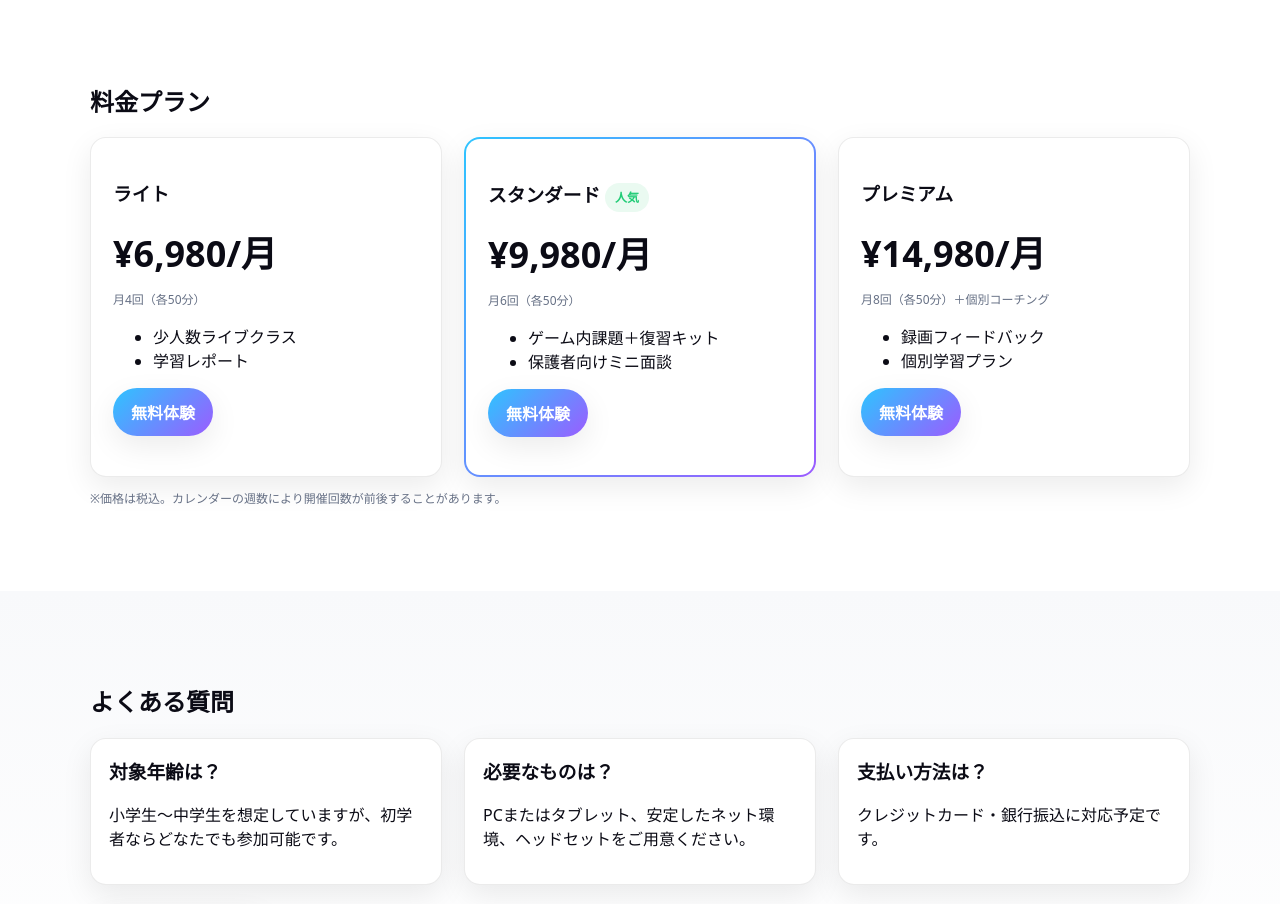
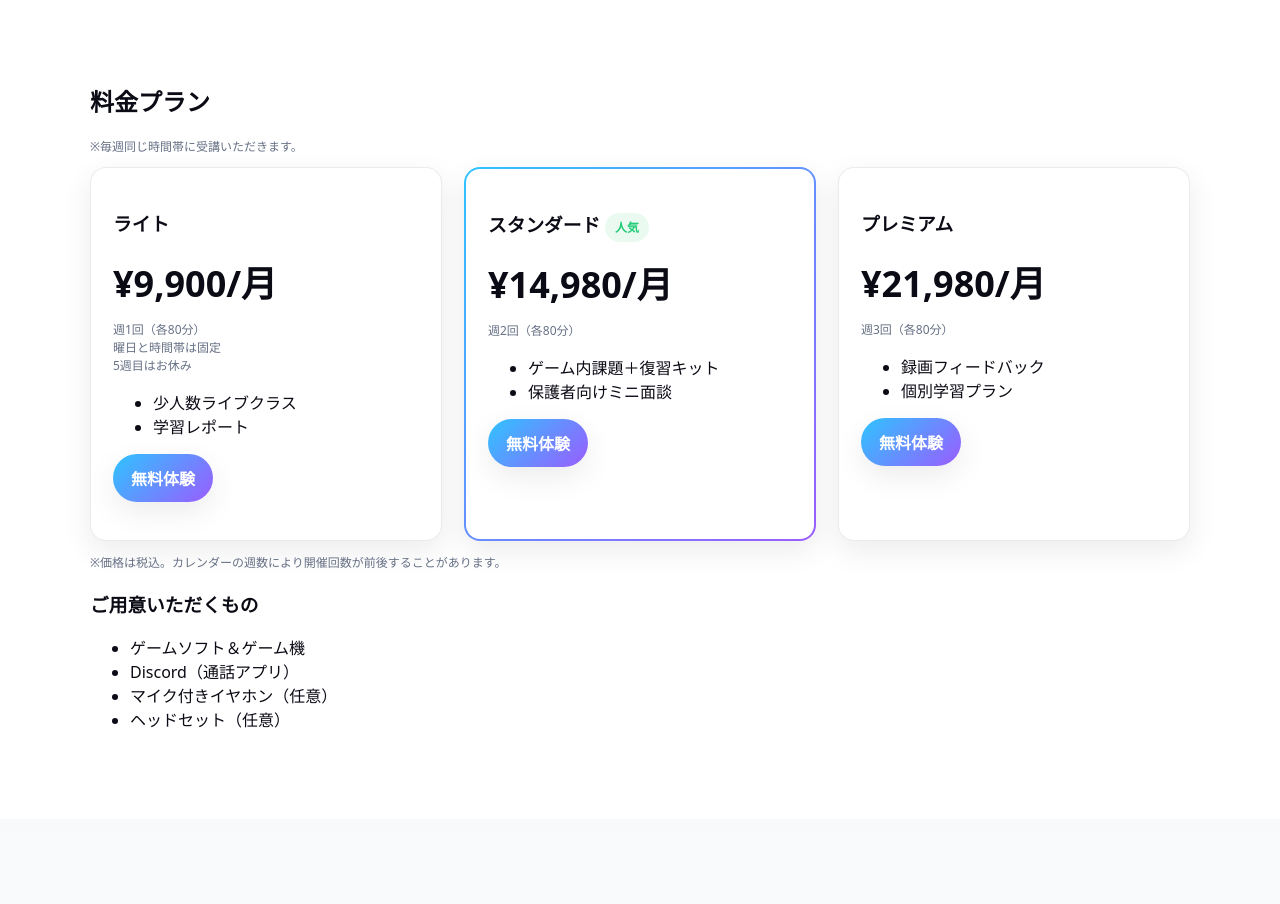
Before and after one commit to englishgamingac-ctrl/Gyen, a plain HTML site: page index.html in a window 1280 px wide. Shown: the part 1580-2484 px from the top of the page. Drawn offline with Linux system fonts and the light colour scheme.

Commit message:
Update index.html

```diff
--- a/index.html
+++ b/index.html
@@ -1,5 +1,4 @@
 <!DOCTYPE html>
-
 <html class="scroll-fade" lang="ja">
 <head>
 <meta charset="utf-8"/>
@@ -78,11 +77,12 @@
 <section class="section" id="pricing">
 <div class="wrap">
 <h2 class="reveal">料金プラン</h2>
+<p class="small">※毎週同じ時間帯に受講いただきます。</p>
 <div class="pricing">
 <div class="price-card reveal">
 <h3>ライト</h3>
-<div class="price">¥6,980/月</div>
-<p class="small">月4回（各50分）</p>
+<div class="price">¥9,900/月</div>
+<p class="small">週1回（各80分）<br>曜日と時間帯は固定<br>5週目はお休み</p>
 <ul>
 <li>少人数ライブクラス</li>
 <li>学習レポート</li>
@@ -91,8 +91,8 @@
 </div>
 <div class="price-card reveal" style="border:2px solid transparent; background: linear-gradient(#fff,#fff) padding-box, linear-gradient(135deg, var(--brand), var(--brand2)) border-box;">
 <h3>スタンダード <span class="badge">人気</span></h3>
-<div class="price">¥9,980/月</div>
-<p class="small">月6回（各50分）</p>
+<div class="price">¥14,980/月</div>
+<p class="small">週2回（各80分）</p>
 <ul>
 <li>ゲーム内課題＋復習キット</li>
 <li>保護者向けミニ面談</li>
@@ -101,8 +101,8 @@
 </div>
 <div class="price-card reveal">
 <h3>プレミアム</h3>
-<div class="price">¥14,980/月</div>
-<p class="small">月8回（各50分）＋個別コーチング</p>
+<div class="price">¥21,980/月</div>
+<p class="small">週3回（各80分）</p>
 <ul>
 <li>録画フィードバック</li>
 <li>個別学習プラン</li>
@@ -111,6 +111,15 @@
 </div>
 </div>
 <p class="small">※価格は税込。カレンダーの週数により開催回数が前後することがあります。</p>
+<div class="materials">
+<h3>ご用意いただくもの</h3>
+<ul>
+<li>ゲームソフト＆ゲーム機</li>
+<li>Discord（通話アプリ）</li>
+<li>マイク付きイヤホン（任意）</li>
+<li>ヘッドセット（任意）</li>
+</ul>
+</div>
 </div>
 </section>
 <!-- FAQ -->
```
